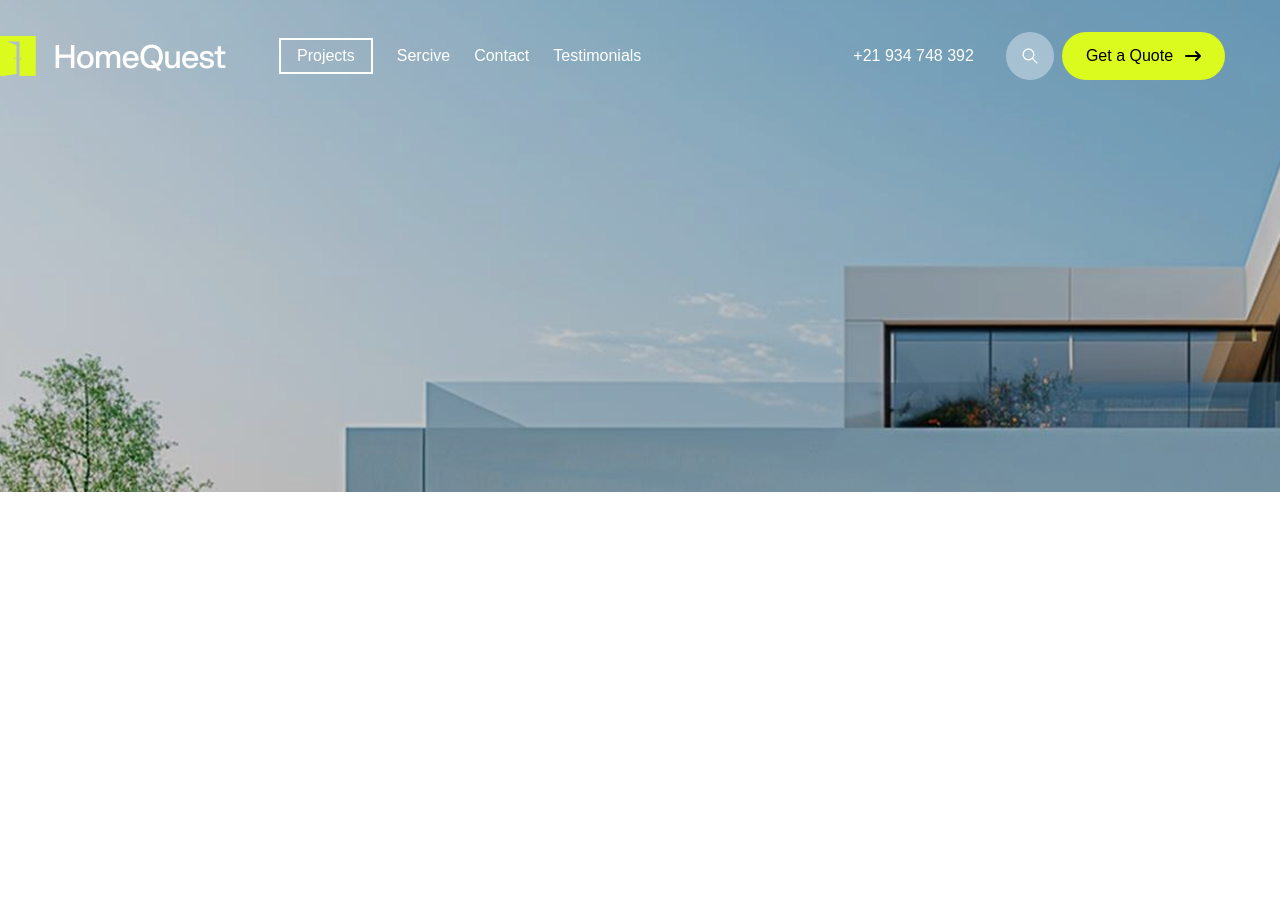
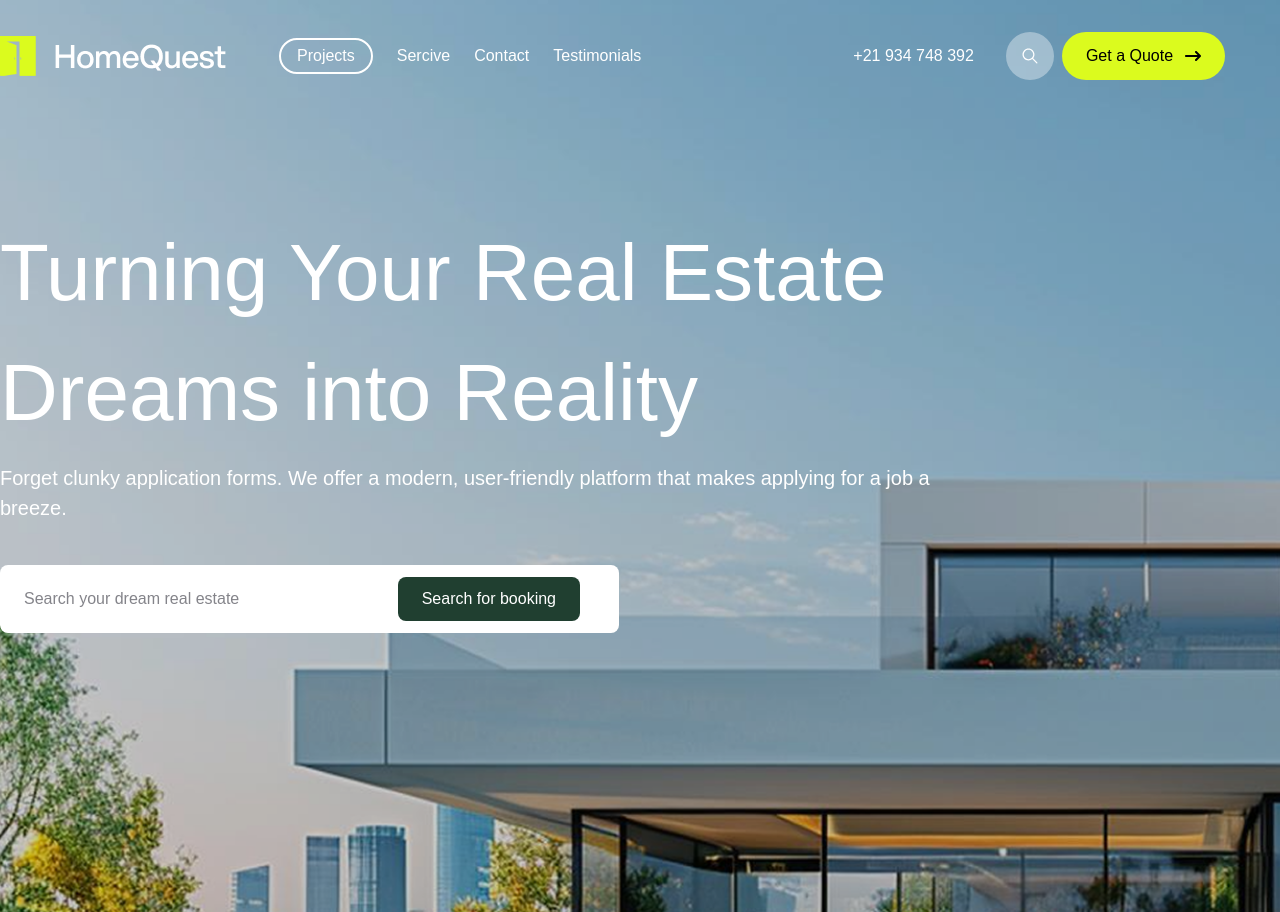
Before and after one commit to sejansorker/Softvence_task, a React (Vite) app: page / in a window 1280 px wide. Before the commit the page ends 800 px from the top, so only its background shows below. Built offline with nearby package versions, Linux system fonts and the light colour scheme.

Commit message:
banner done

```diff
--- a/src/components/Banner.jsx
+++ b/src/components/Banner.jsx
@@ -5,7 +5,14 @@ const Banner = () => {
   return (
     <div className='bg-[url(/banner.png)] bg-cover bg-center bg-no-repeat pt-[213px] pb-[279px]'>
         <Container>
-
+          <div className="w-9/12">
+          <h2 className='text-[80px] text-white font-main font-normal'>Turning Your Real Estate Dreams into Reality</h2>
+          <p className='pt-2.5 pb-10.5 text-[20px] text-white font-main font-normal'>Forget clunky application forms. We offer a modern, user-friendly platform that makes applying for a job a breeze.</p>
+          <div className="relative">
+            <input type="text" placeholder='Search your dream real estate' className='text-[16px] text-[#0A0915] bg-white py-5.5 pl-6 w-[619px] font-main font-normal rounded-lg outline-0'/>
+            <button className='py-2.5 cursor-pointer px-6 bg-[#203F30] text-[16px] text-white font-main font-normal rounded-lg absolute top-3 right-95 '>Search for booking</button>
+          </div>
+          </div>
         </Container>
     </div>
   )
--- a/src/components/Navbar.jsx
+++ b/src/components/Navbar.jsx
@@ -15,7 +15,7 @@ const Navbar = () => {
                             </div>
                             <div className="">
                                 <ul className='flex items-center gap-x-6 pl-13 text-white font-main text-[16px] font-normal'>
-                                    <li className='py-1 px-4 border-2 border-white'>Projects</li>
+                                    <li className='py-1 px-4 border-2 border-white rounded-[30px]'>Projects</li>
                                     <li>Sercive</li>
                                     <li>Contact</li>
                                     <li>Testimonials</li>
```
